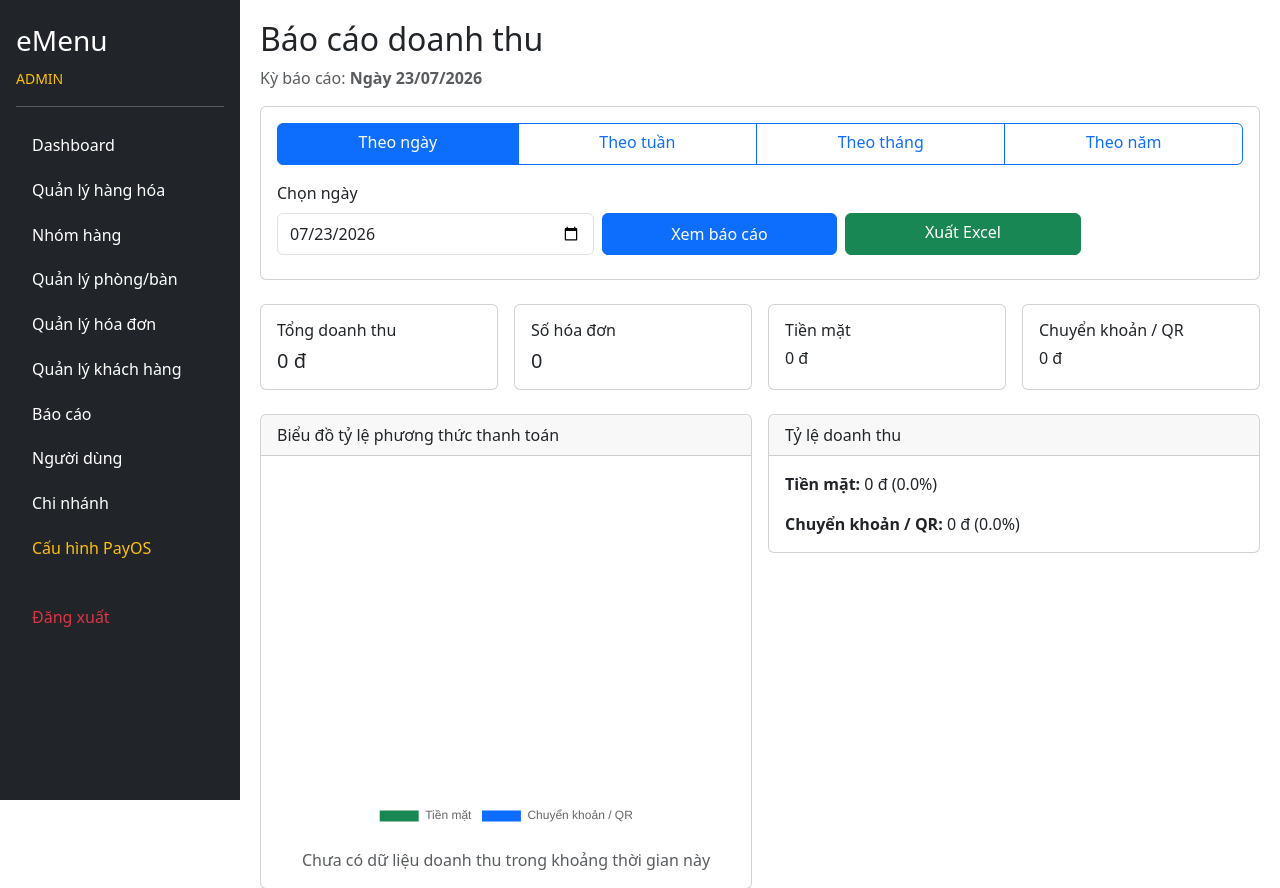
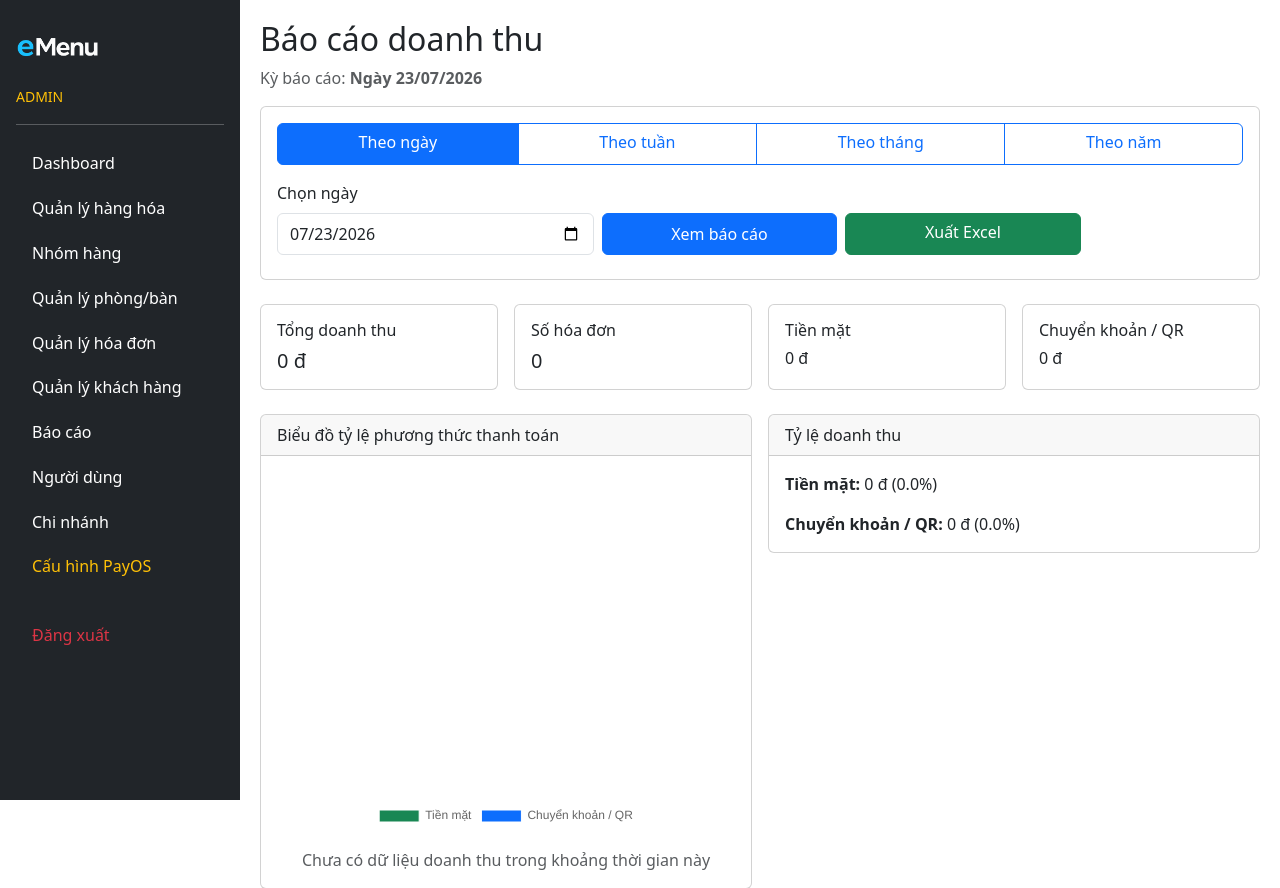
Before and after one commit to nguyenter/emenu, a Flask app: page /bao-cao in a window 1280 px wide. Shown: the top 888 px of the page. Run offline with Flask 3, Linux system fonts and the light colour scheme; the visitor is signed in with stand-in values (Sample User, id 1); tables that the repository leaves empty hold one stand-in row (values such as "Sample post").

Commit message:
Add eMenu brand logo and favicon from static image.
Replace text brand marks on management, cashier, and login pages with the logo asset.

Co-authored-by: Cursor <cursoragent@cursor.com>

```diff
--- a/templates/layout.html
+++ b/templates/layout.html
@@ -6,6 +6,12 @@
     <meta name="viewport"
           content="width=device-width, initial-scale=1">
     <title>{% block title %}eMenu{% endblock %}</title>
+
+    <link rel="icon"
+          type="image/png"
+          href="{{ url_for('static', filename='images/emenu.png') }}">
+    <link rel="apple-touch-icon"
+          href="{{ url_for('static', filename='images/emenu.png') }}">
 
     <link href="https://cdn.jsdelivr.net/npm/bootstrap@5.3.7/dist/css/bootstrap.min.css"
           rel="stylesheet">
@@ -73,6 +79,29 @@
             min-height: 34px;
         }
 
+        .brand-logo {
+            display: block;
+            max-width: 100%;
+            height: auto;
+            object-fit: contain;
+        }
+
+        .brand-logo-sidebar {
+            max-height: 56px;
+            width: auto;
+            margin: 0.25rem 0 0.5rem;
+        }
+
+        .brand-logo-nav {
+            max-height: 36px;
+            width: auto;
+        }
+
+        .brand-logo-offcanvas {
+            max-height: 40px;
+            width: auto;
+        }
+
         @media (max-width: 991.98px) {
             .sidebar-desktop {
                 display: none !important;
@@ -111,7 +140,11 @@
                 aria-controls="menuMobile">
             <span class="navbar-toggler-icon"></span>
         </button>
-        <span class="navbar-brand mb-0 h1">eMenu</span>
+        <span class="navbar-brand mb-0 py-1">
+            <img src="{{ url_for('static', filename='images/emenu.png') }}"
+                 alt="eMenu"
+                 class="brand-logo brand-logo-nav">
+        </span>
         <span class="text-white-50 small">
             {% if session.get('vai_tro') == 'ADMIN' %}ADMIN
             {% elif session.get('vai_tro') == 'QUAN_LY' %}Quản lý
@@ -123,8 +156,12 @@
 <div class="offcanvas offcanvas-start text-bg-dark"
      tabindex="-1"
      id="menuMobile">
-    <div class="offcanvas-header">
-        <h5 class="offcanvas-title">eMenu</h5>
+    <div class="offcanvas-header align-items-center">
+        <h5 class="offcanvas-title mb-0">
+            <img src="{{ url_for('static', filename='images/emenu.png') }}"
+                 alt="eMenu"
+                 class="brand-logo brand-logo-offcanvas">
+        </h5>
         <button type="button"
                 class="btn-close btn-close-white"
                 data-bs-dismiss="offcanvas"
@@ -138,7 +175,11 @@
 </div>
 
 <aside class="bg-dark text-white sidebar-desktop d-none d-lg-block p-3">
-    <h3 class="mt-2">eMenu</h3>
+    <div class="text-center text-lg-start">
+        <img src="{{ url_for('static', filename='images/emenu.png') }}"
+             alt="eMenu"
+             class="brand-logo brand-logo-sidebar">
+    </div>
     {% if session.get('vai_tro') == 'ADMIN' %}
         <small class="text-warning">ADMIN</small>
     {% elif session.get('vai_tro') == 'QUAN_LY' %}
```
Also changed, not shown: templates/layout_cashier.html (+23 -2 lines), templates/login.html (+20 -2 lines), static/images/emenu.png (added).
